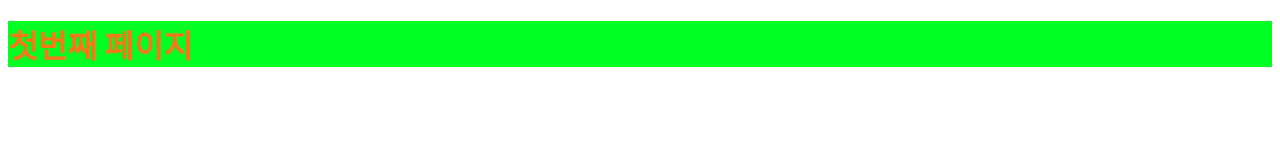
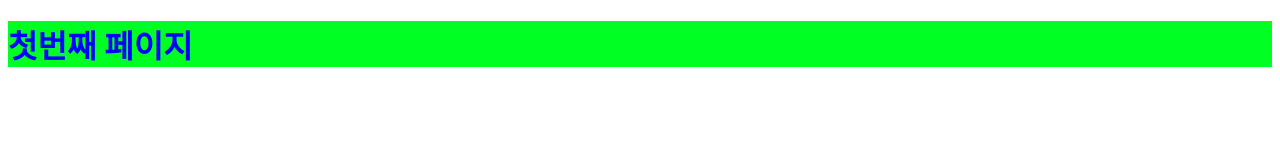
Before and after one commit to hyeonil1106/remote-project, a plain HTML site: page index.html in a window 1280 px wide. Drawn offline with Linux system fonts and the light colour scheme.

Commit message:
스타일 변경

```diff
--- a/index.html
+++ b/index.html
@@ -7,7 +7,7 @@
     <style>
         h1{
            background: #00ff22;
-           color: rgb(243, 122, 23);
+           color: rgb(0, 4, 255);
         }
     </style>
 </head>
```
